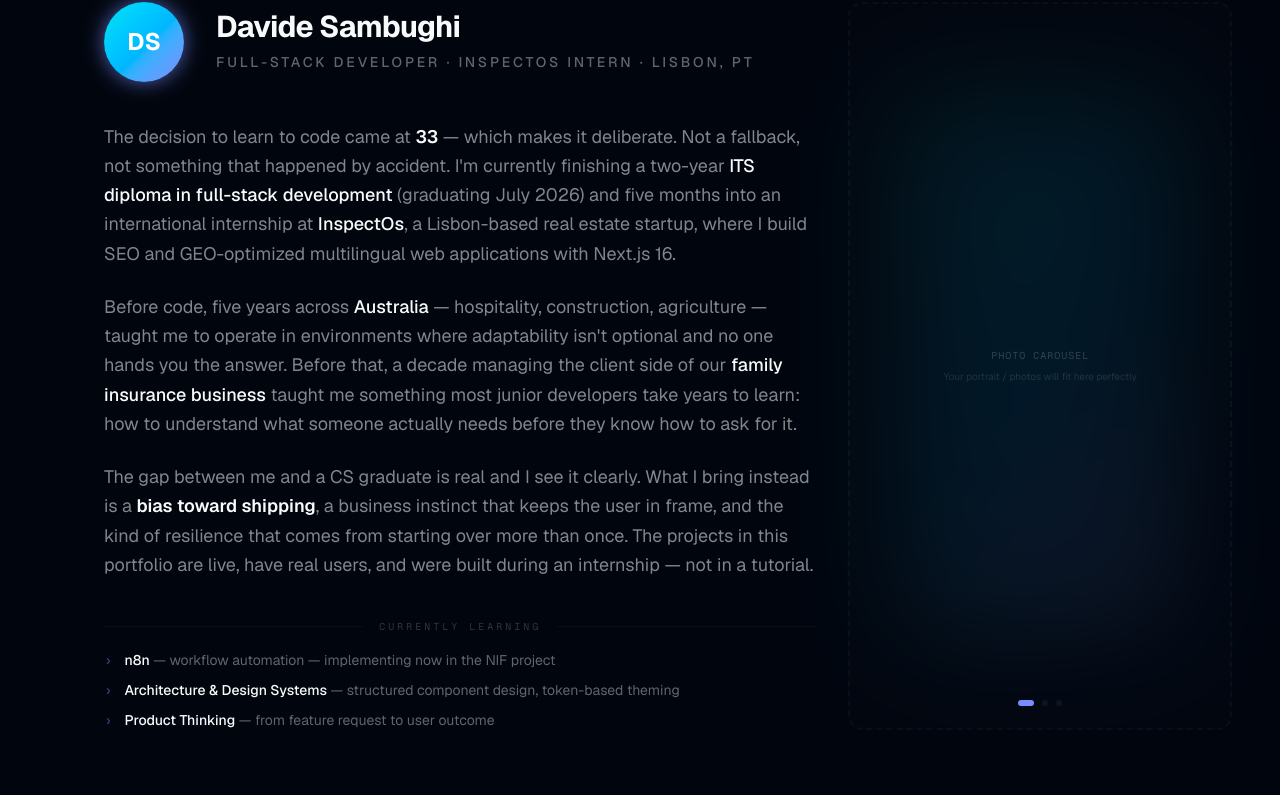
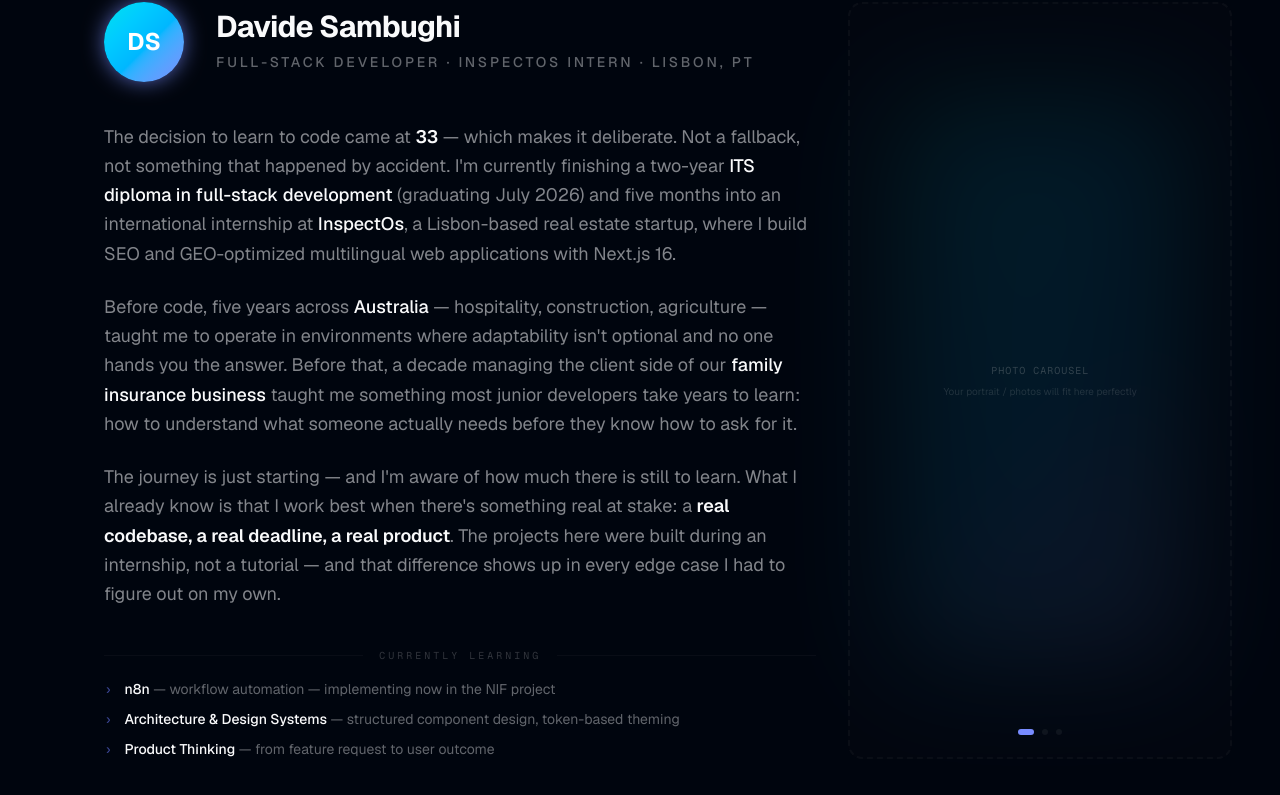
Before and after one commit to davidesambughi/portfolio-03-2026, a Next.js app: page / in a window 1280 px wide. Shown: the part 1844-2639 px from the top of the page. Built offline with nearby package versions, Linux system fonts and the light colour scheme; no server answers.

Commit message:
about section content quality check

```diff
--- a/src/components/sections/AboutSection.tsx
+++ b/src/components/sections/AboutSection.tsx
@@ -51,11 +51,11 @@ export function AboutSection() {
               they know how to ask for it.
             </p>
             <p>
-              The gap between me and a CS graduate is real and I see it clearly. What I bring instead is a{' '}
-              <span className="text-foreground font-semibold">bias toward shipping</span>, a business instinct
-              that keeps the user in frame, and the kind of resilience that comes from starting over more than once.
-              The projects in this portfolio are live, have real users, and were built during an internship —
-              not in a tutorial.
+              The journey is just starting — and I'm aware of how much there is still to learn. What I already
+              know is that I work best when there's something real at stake: a{' '}
+              <span className="text-foreground font-semibold">real codebase, a real deadline, a real product</span>.
+              The projects here were built during an internship, not a tutorial — and that difference
+              shows up in every edge case I had to figure out on my own.
             </p>
           </div>
 
--- a/src/components/sections/ProjectsSection.tsx
+++ b/src/components/sections/ProjectsSection.tsx
@@ -149,7 +149,7 @@ export function ProjectsSection() {
                   <div className="w-full md:w-[38%] shrink-0 border-t md:border-t-0 md:border-l border-border/40 relative overflow-hidden bg-muted/5 min-h-[200px] md:min-h-[230px]">
                     {image ? (
                       <motion.div
-                        className="relative w-full h-full"
+                        className="absolute inset-0"
                         whileHover={{ scale: 1.05 }}
                         transition={{ duration: 0.4, ease: [0.4, 0, 0.2, 1] }}
                       >
```
